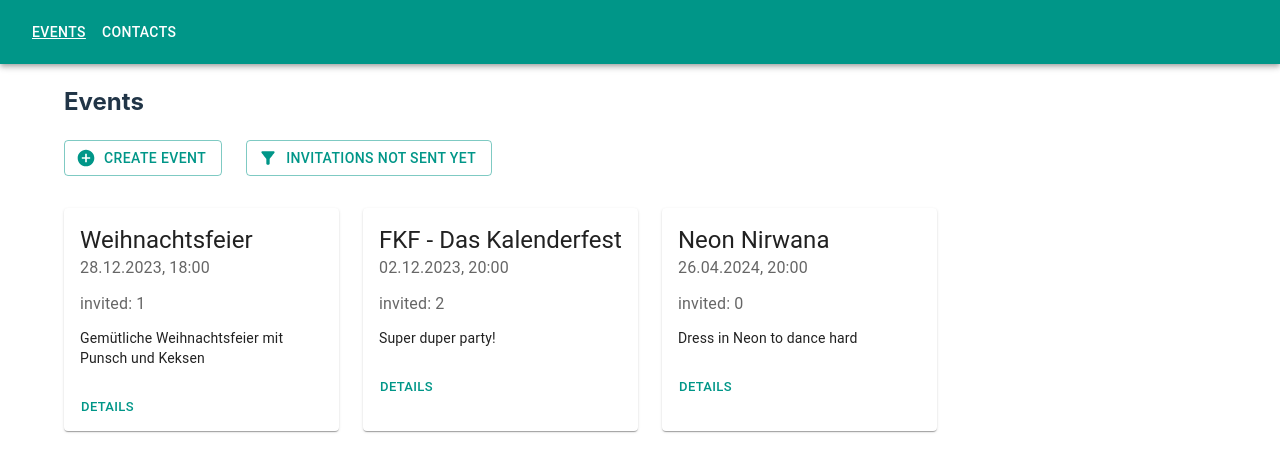
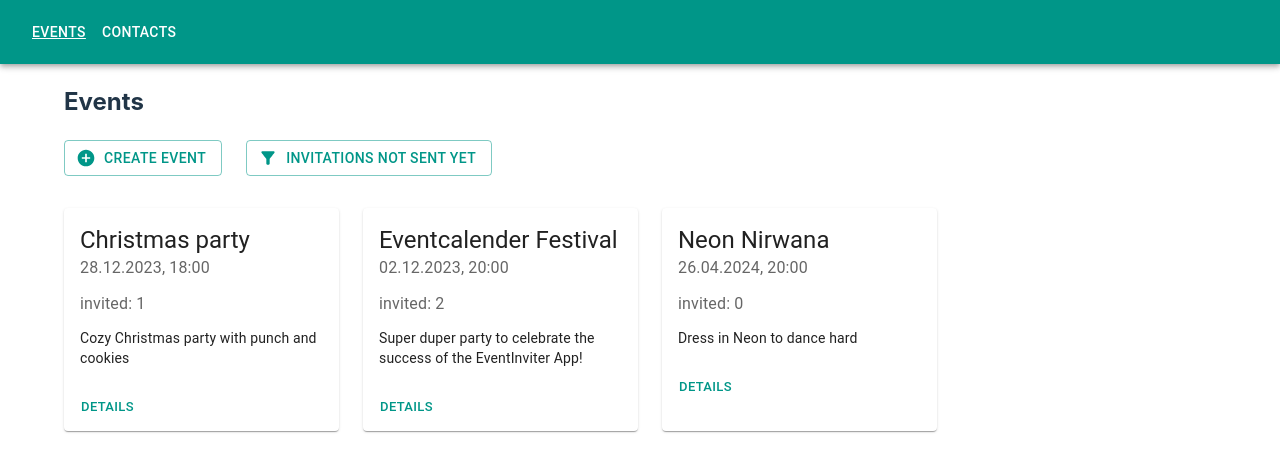
Before and after one commit to hanna-rodler/EventInviter, a React (Vite) app in the folder EventInviter/: page / in a window 1280 px wide. Shown: the top 472 px of the page. Built offline with nearby package versions, Linux system fonts and the light colour scheme.

Commit message:
cleanup, refactoring

```diff
--- a/EventInviter/src/components/ContactCard.tsx
+++ b/EventInviter/src/components/ContactCard.tsx
@@ -30,17 +30,12 @@ export const ContactCard = ({
   showDelete,
   draggable,
 }: ContactCardProps) => {
-  const handleDragStart = (event: React.DragEvent<HTMLDivElement>) => {
-    console.log(event.dataTransfer.getData("text/plain"));
-  };
-
   return (
     <Paper
       elevation={4}
       style={{ padding: 16, cursor: draggable ? "move" : "default" }}
       onClick={onClick}
       draggable={draggable}
-      onDragStart={handleDragStart}
     >
       <Grid
         container
--- a/EventInviter/src/pages/EventDetailPage.tsx
+++ b/EventInviter/src/pages/EventDetailPage.tsx
@@ -6,7 +6,6 @@ import { Box, Grid, Stack } from "@mui/material";
 import { Event } from "../types/events";
 import { ContactCard } from "../components/ContactCard";
 import { Fragment, useEffect, useState } from "react";
-import { Contact } from "../types/contact";
 import { useDrag, useDrop } from "react-dnd";
 import { useAppSelector } from "../store/hooks";
 import { selectContacts } from "../store/contactsSlice";
@@ -29,7 +28,7 @@ const DraggableCard = ({ contact }) => {
         showTelNumber={false}
         showEdit={false}
         showDelete={false}
-      />
+        telNumber={contact.telNumber}/>
     </div>
   );
 };
@@ -131,7 +130,7 @@ export const EventDetailPage = () => {
                 showDelete={true}
                 draggable={true}
                 onDelete={() => handleDelete(invitee.id)}
-              />
+                telNumber={invitee.telNumber}/>
             ))}
           </Stack>
 
--- a/EventInviter/src/services/EventsService.ts
+++ b/EventInviter/src/services/EventsService.ts
@@ -3,11 +3,11 @@ import { Event } from "../types/events";
 const EVENTS: Event[] = [
     {
         id: 1,
-        name: "Weihnachtsfeier",
+        name: "Christmas party",
         date: "28.12.2023",
         time: "18:00",
         location: "Linz",
-        description: "Gemütliche Weihnachtsfeier mit Punsch und Keksen",
+        description: "Cozy Christmas party with punch and cookies",
         isInvitesSent: false,
         invitees: [
             {
@@ -21,11 +21,11 @@ const EVENTS: Event[] = [
     },
     {
         id: 2,
-        name: "FKF - Das Kalenderfest",
+        name: "Eventcalender Festival",
         date: "02.12.2023",
         time: "20:00",
         location: "Hagenberg",
-        description: "Super duper party!",
+        description: "Super duper party to celebrate the success of the EventInviter App!",
         isInvitesSent: true,
         invitees: [
             {
```
